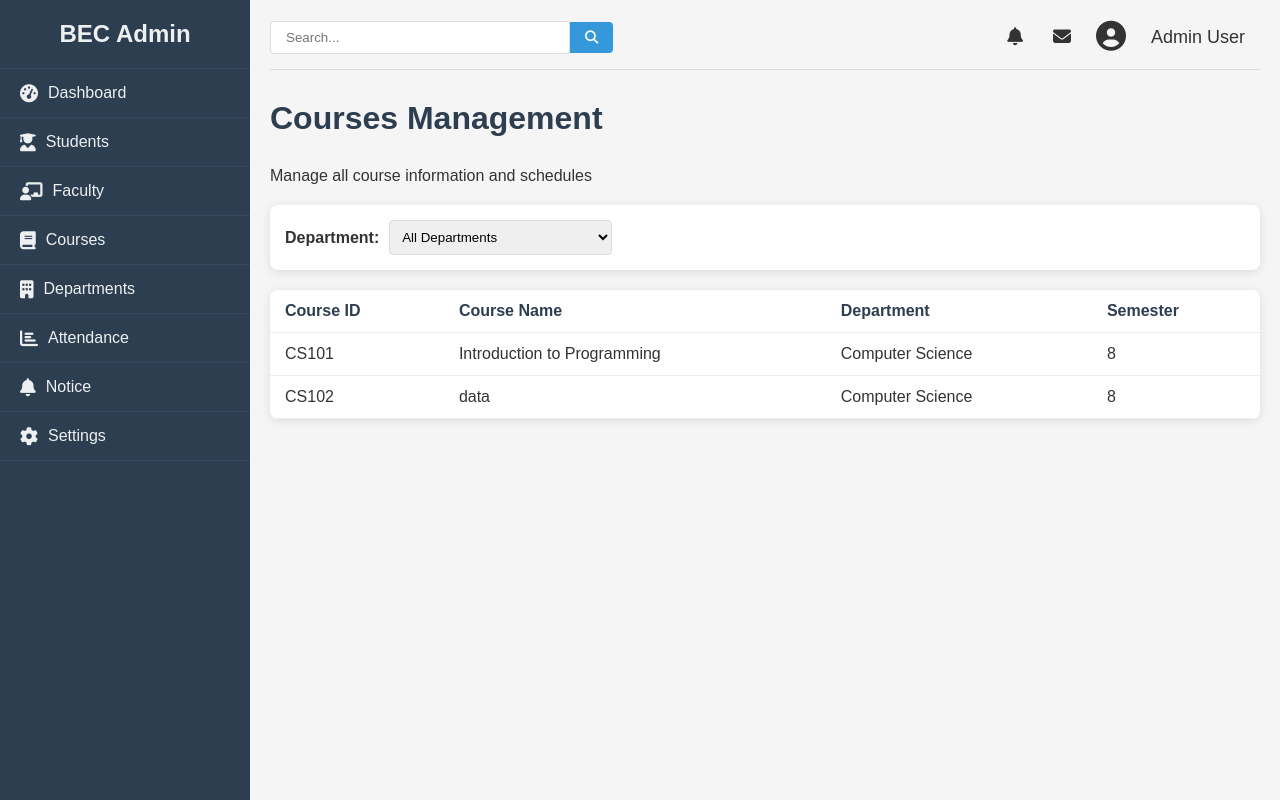
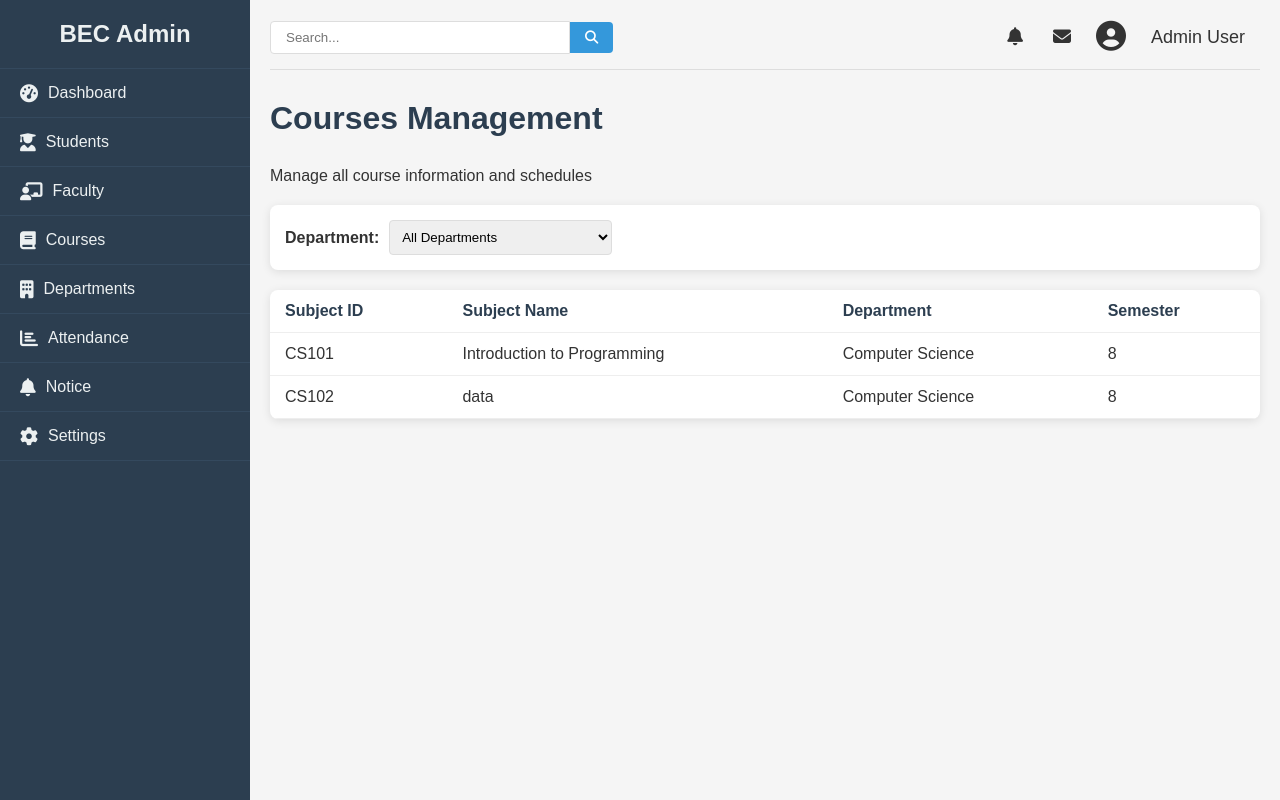
Before and after one commit to devnydv/college, a Flask app: page /admin/courses in a window 1280 px wide. Run offline with Flask 3, Linux system fonts and the light colour scheme; a user stored in the database is signed in.

Commit message:
Update admin templates: change Course ID to Subject ID and enhance login error handling with dynamic messages

```diff
--- a/college/admin/templates/admbase.html
+++ b/college/admin/templates/admbase.html
@@ -3,7 +3,7 @@
 <head>
     <meta charset="UTF-8">
     <meta name="viewport" content="width=device-width, initial-scale=1.0">
-
+    <link rel="shortcut icon" href="{{url_for('static', filename='images/icon.png')}}" type="image/x-icon">
     {%block head%}
 
     {%endblock%}
--- a/college/admin/templates/courses.html
+++ b/college/admin/templates/courses.html
@@ -69,8 +69,8 @@
                         <table w-tid="1799">
                             <thead w-tid="1801">
                                 <tr w-tid="1803">
-                                    <th w-tid="1805">Course ID</th>
-                                    <th w-tid="1807">Course Name</th>
+                                    <th w-tid="1805">Subject ID</th>
+                                    <th w-tid="1807">Subject Name</th>
                                     <th w-tid="1809">Department</th>
                                     <th w-tid="1809">Semester</th>
 
--- a/college/basic/templates/login.html
+++ b/college/basic/templates/login.html
@@ -34,7 +34,9 @@
 
     <main class="login-page">
         <div class="login-container">
-            <div id="error-message">Something went wrong. Please try again!</div>
+          {%if message%}
+            <div id="error-message">{{ message }}</div>
+          {%endif%}
             <h2>Login Portal</h2>
             <div class="login-options">
                 <div class="login-option" id="student-login">
```
Also changed, not shown: instance/example.db.
